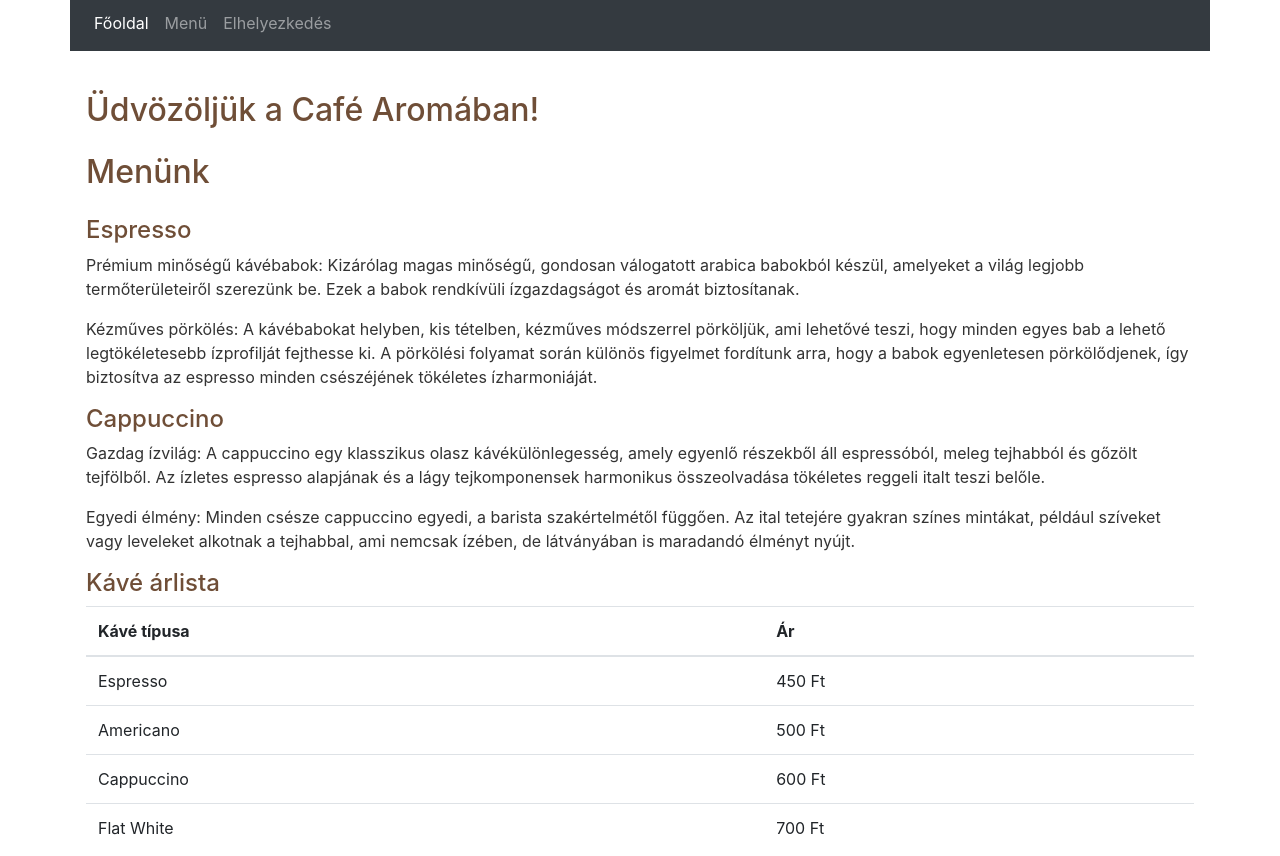
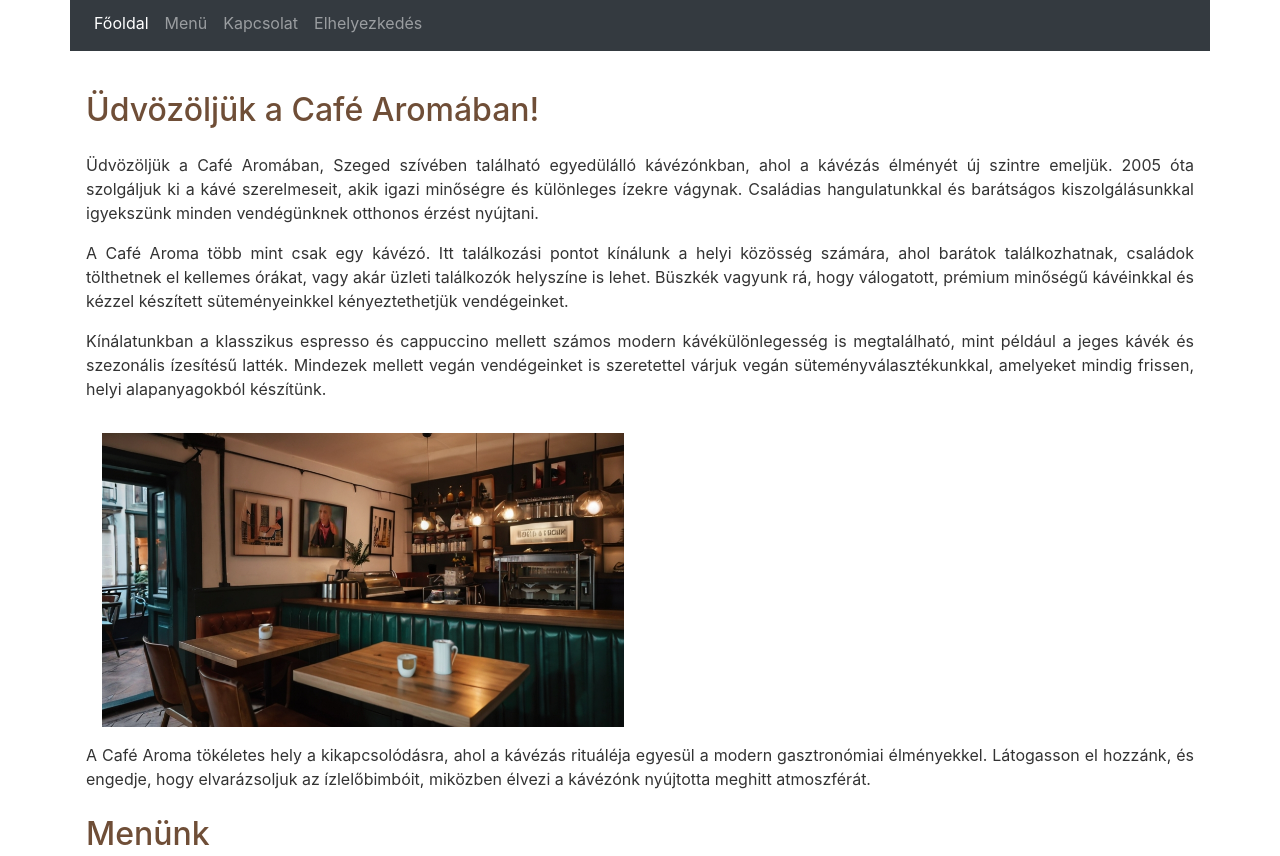
Before and after one commit to Valakovicsadam/Brautigam_2025_09_08, a plain HTML site: page cafe_aroma/webszerkesztés/index.html in a window 1280 px wide. Shown: the part 305-1161 px from the top of the page. Drawn offline with Linux system fonts and the light colour scheme.

Commit message:
kep berakas

```diff
--- a/cafe_aroma/webszerkesztés/cafe.css
+++ b/cafe_aroma/webszerkesztés/cafe.css
@@ -1,6 +1,9 @@
 body {
     font-family: 'Arial', sans-serif;
     background-color: #f7f2e3;
+}
+p{
+    text-align: justify;
 }
 
 header {
@@ -39,6 +42,8 @@ h1, h2, h4 {
 }
 
 img {
-    max-width: 100%;
+    max-width: 50%;
     height: auto;
+    align-items: end;
+    text-align: right
 }
--- a/cafe_aroma/webszerkesztés/index.html
+++ b/cafe_aroma/webszerkesztés/index.html
@@ -27,6 +27,9 @@
                     <a class="nav-link" href="#menu">Menü</a>
                 </li>
                 <li class="nav-item">
+                    <a class="nav-link" href="#contact">Kapcsolat</a>
+                </li>
+                <li class="nav-item">
                     <a class="nav-link" href="#location">Elhelyezkedés</a>
                 </li>
             </ul>
@@ -36,7 +39,18 @@
         <article class="p-3">
             <h2 class="my-4">Üdvözöljük a Café Aromában!</h2>
             <div>
-
+                <p>Üdvözöljük a Café Aromában, Szeged szívében található egyedülálló kávézónkban, ahol a kávézás élményét új szintre emeljük. 2005 óta szolgáljuk ki a kávé szerelmeseit, akik igazi minőségre és különleges ízekre vágynak. Családias hangulatunkkal és barátságos kiszolgálásunkkal igyekszünk minden vendégünknek otthonos érzést nyújtani.
+                </p>
+                <p>
+                    A Café Aroma több mint csak egy kávézó. Itt találkozási pontot kínálunk a helyi közösség számára, ahol barátok találkozhatnak, családok tölthetnek el kellemes órákat, vagy akár üzleti találkozók helyszíne is lehet. Büszkék vagyunk rá, hogy válogatott, prémium minőségű kávéinkkal és kézzel készített süteményeinkkel kényeztethetjük vendégeinket.
+                </p>
+                <p>
+                    Kínálatunkban a klasszikus espresso és cappuccino mellett számos modern kávékülönlegesség is megtalálható, mint például a jeges kávék és szezonális ízesítésű latték. Mindezek mellett vegán vendégeinket is szeretettel várjuk vegán süteményválasztékunkkal, amelyeket mindig frissen, helyi alapanyagokból készítünk.
+                </p>
+                <img class="p-3" src="./images/interior.jpg" alt="Café Aroma kávézó">
+                <p>
+                    A Café Aroma tökéletes hely a kikapcsolódásra, ahol a kávézás rituáléja egyesül a modern gasztronómiai élményekkel. Látogasson el hozzánk, és engedje, hogy elvarázsoljuk az ízlelőbimbóit, miközben élvezi a kávézónk nyújtotta meghitt atmoszférát.
+                </p>
             </div>
 
             <!-- Menü -->
```
